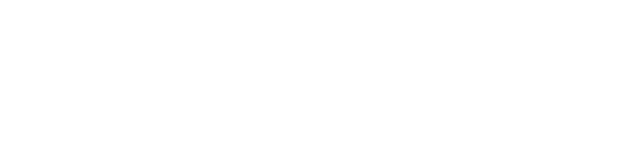
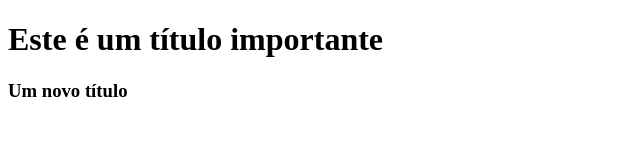
Before and after one commit to samueljdev/formacao-front-end, a plain HTML site: page 1-HTML/index.html in a window 1280 px wide. Shown: the whole page, without its empty margins (0-640 px from the left). Drawn offline with Linux system fonts and the light colour scheme.

Commit message:
01-titulos

```diff
--- a/1-HTML/index.html
+++ b/1-HTML/index.html
@@ -8,6 +8,9 @@
 </head>
 
 <body>
+    <!-- 1 - títulos -->
+    <h1>Este é um título importante</h1>
+    <h3>Um novo título</h3>
 
 </body>
 
```
